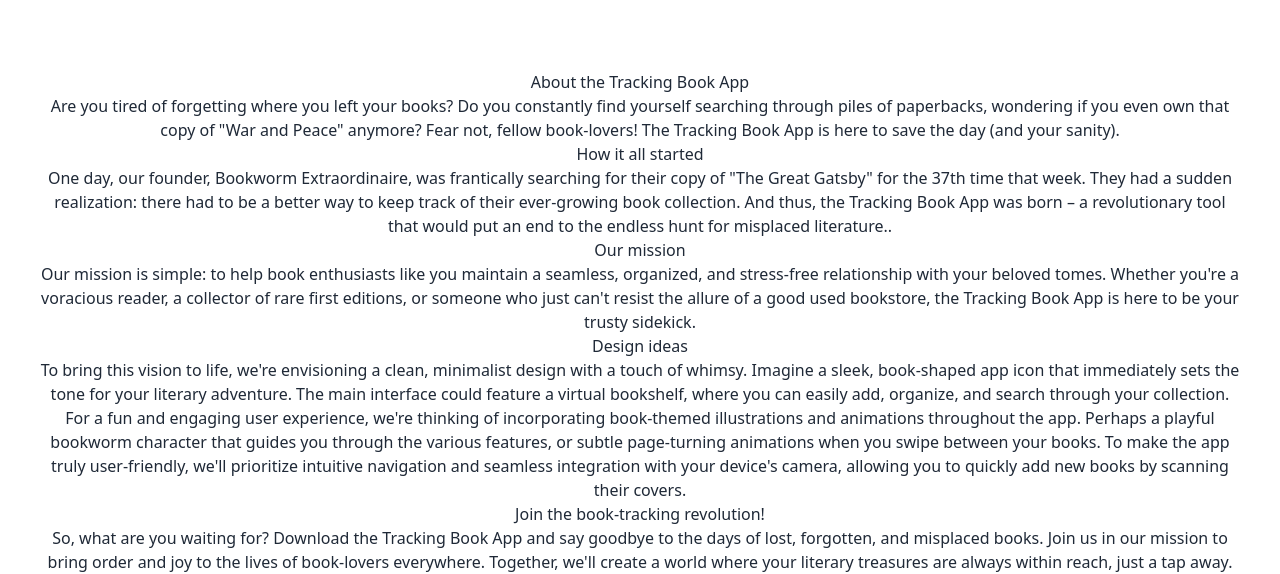
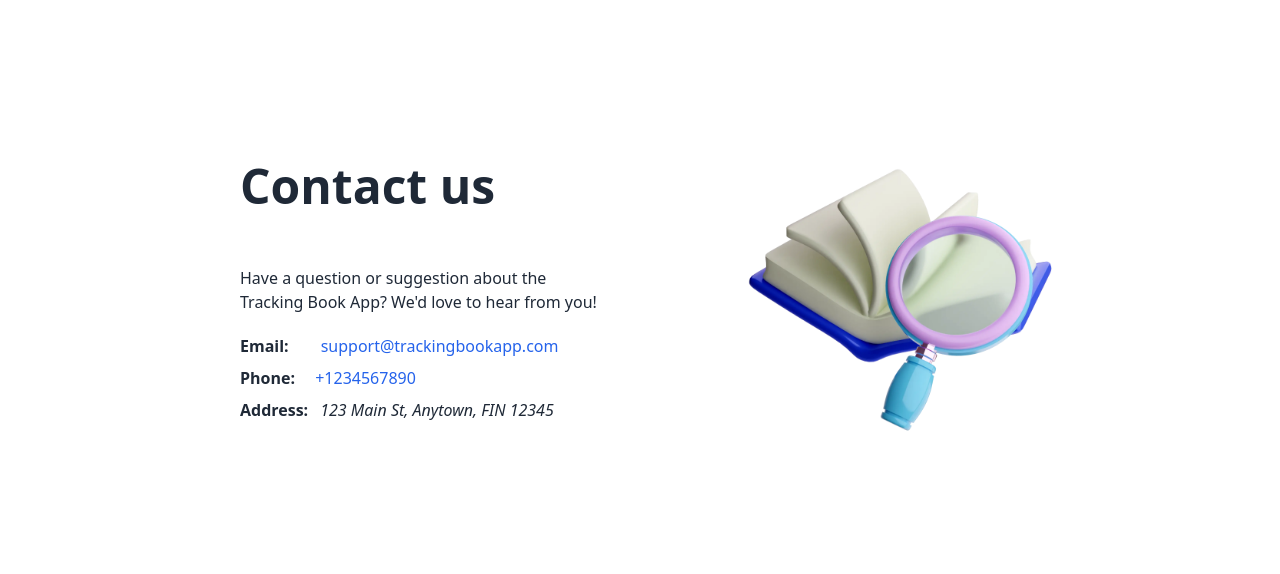
Before and after one commit to IsaMoXer/My-books-App-demo, a SvelteKit app: page /dashboard/contact in a window 1280 px wide. Shown: the part 210-784 px from the top of the page. Built offline with nearby package versions, Linux system fonts and the light colour scheme; no server answers; the database is empty; sample sign-in values are in the browser's storage.

Commit message:
adding contact and about page, plus trying the hook again

```diff
--- a/src/components/About.svelte
+++ b/src/components/About.svelte
@@ -1,28 +1,13 @@
 <script>
-  let aboutImageUrl = '/images/robert-anasch-McX3XuJRsUM-unsplash.jpg';
+  let aboutImageUrl = '/images/Pile_of_books_3d_icon.png';
 </script>
 
-<!-- <section class="bg-gray-100 py-12 md:py-20">
-  <div class="container mx-auto px-4 flex flex-col md:flex-row items-center justify-between">
-    <div class="md:w-1/2 mb-8 md:mb-0">
-      <img src={aboutImageUrl} alt="About" class="w-full h-auto rounded-lg shadow-lg" />
-    </div>
-    <div class="md:w-1/2 md:pl-8">
-      <h2 class="text-3xl font-bold mb-4">About Our Company</h2>
-      <p class="text-gray-600 mb-6">
-        Lorem ipsum dolor sit amet, consectetur adipiscing elit. Sed ut risus in augue
-        luctus tincidunt. Morbi blandit quam a nisl ullamcorper, vitae finibus eros
-        bibendum.
-      </p>
+<section class="h-auto">
+  <div class="max-w-[960px] text-center my-24 mx-auto flex flex-col md:flex-row justify-center items-center gap-24 p-8">
+    <img src={aboutImageUrl} alt="pile of books in 3D, by pngtree.com" class="max-h-96 h-auto sm:h-96">
+    <div>
+      <h2 class="text-left font-bold text-3xl sm:text-5xl mb-10">About the Tracking Book App</h2>
+      <p class="text-left">Are you tired of forgetting where you left your books? Do you constantly find yourself searching through piles of paperbacks, wondering if you even own that copy of "War and Peace" anymore? Fear not, fellow book-lovers! The Tracking Book App is here to save the day (and your sanity).</p>
     </div>
   </div>
-</section> -->
-<div class="h-screen">
-  <div class="w-[1200px] text-center my-24 mx-auto flex">
-    <img src={aboutImageUrl} alt="pile of books" class="h-96">
-    <div>
-      <h2 class="font-bold">About the Tracking Book App</h2>
-      <p>Are you tired of forgetting where you left your books? Do you constantly find yourself searching through piles of paperbacks, wondering if you even own that copy of "War and Peace" anymore? Fear not, fellow book-lovers! The Tracking Book App is here to save the day (and your sanity).</p>
-    </div>
-  </div>
-</div>
+</section>
--- /dev/null
+++ b/src/components/Contact.svelte
@@ -0,0 +1,25 @@
+<script>
+  let aboutImageUrl = '/images/Magnifying_glass.png';
+</script>
+
+<section class="h-auto">
+  <div class="max-w-[960px] text-center my-24 mx-auto flex flex-col md:flex-row justify-center items-center gap-24 p-8">
+    <div class="flex flex-col gap-4 sm:pl-12">
+      <h2 class="text-left font-bold text-3xl sm:text-5xl mb-10">Contact us</h2>
+      <p class="text-left">Have a question or suggestion about the Tracking Book App? We'd love to hear from you!</p>
+      <ul class="text-left leading-8">
+        <li>
+          <strong>Email: </strong><a href="mailto:isamoher@hotmail.com" class="text-blue-600 hover:text-blue-800 ml-8">support@trackingbookapp.com</a>
+        </li>
+        <li>
+          <strong>Phone: </strong>
+          <a href="tel:+1234567890" class="text-blue-600 hover:text-blue-800 ml-4">+1234567890</a>
+        </li>
+        <li>
+          <strong>Address: </strong><address class="inline-block ml-3">123 Main St, Anytown, FIN 12345</address>
+        </li>
+      </ul>
+    </div>
+    <img src={aboutImageUrl} alt="book with magnifying glass in 3D, by pngtree.com" class="h-auto max-h-96 sm:h-96">
+  </div>
+</section>
--- a/src/components/ModalFav.svelte
+++ b/src/components/ModalFav.svelte
@@ -17,13 +17,13 @@
 </script>
 <svelte:window on:keydown|preventDefault={handleEscape}/>
  <!-- Favourites div -->
-<div class="fixed inset-0 flex items-center justify-center z-10">
-  <div class="w-full max-w-2xl bg-btn-blue p-16 pt-0 rounded-lg shadow-xl text-slate-100">
-    <button class="relative top-0 right-[-34rem] text-5xl text-black cursor-pointer" on:click={toggleModal}>&times;</button>
+<div class="fixed inset-0 flex items-center justify-center z-10 flex-1 px-8 mx-auto">
+  <div class="w-full max-w-2xl bg-btn-blue p-12 pt-0 rounded-lg shadow-xl text-slate-100 relative">
+    <button class="absolute top-2 right-8 text-5xl text-black cursor-pointer" on:click={toggleModal}>&times;</button>
 
     <!-- Book list -->
     <div class="flex flex-col gap-2 max-h-screen overflow-y-auto" style="scrollbar-width: none;">
-    <img src="/images/hearts.png" alt="Logo" class="w-32 h-auto m-auto pb-4">
+      <img src="/images/hearts.png" alt="Logo" class="w-32 h-auto m-auto py-4">
       <!-- <img src="" alt="book love image"/> -->
       <h1 class="text-center mb-8">YOUR FAVOURITE BOOKS</h1>
 
--- a/src/hooks.server.js
+++ b/src/hooks.server.js
@@ -18,7 +18,11 @@ export async function handle({ event, resolve }) {
   const url = event.url;
   console.log("User from Firebase: ", user);
 
-  /*  if (url.pathname !== "/") {
+  //Possible solution to the infite loop after logging in in production
+  // skip auth logic on build to prevent infinite redirection in production mode
+  if (process?.env?.BUILD) return resolve(event);
+
+  if (url.pathname !== "/") {
     if (!user && protectRoutes.find(u => url.pathname.indexOf(u) > -1)) {
       console.log("User not logged in trying to access protected routes!");
       //throw redirect(302, `/?redirect=${url.pathname}`);
@@ -29,11 +33,9 @@ export async function handle({ event, resolve }) {
       console.log("Server side, user logged in trying to accees login page");
       //throw redirect(302, "/dashboard");
     }
-  } */
+  }
 
-  //Possible solution to the infite loop after logging in
-
-  if (url.pathname !== "/") {
+  /* if (url.pathname !== "/") {
     if (!user && protectRoutes.some(u => url.pathname.startsWith(u))) {
       console.log("User not logged in trying to access protected routes!");
       return redirect(302, "/");
@@ -42,7 +44,7 @@ export async function handle({ event, resolve }) {
       console.log("Server side, user logged in trying to accees login page");
       //return redirect(302, "/dashboard");
     }
-  }
+  } */
 
   const response = await resolve(event);
 
--- a/src/routes/dashboard/+page.svelte
+++ b/src/routes/dashboard/+page.svelte
@@ -25,8 +25,9 @@
     edBook = {}
     showBookView =  false;
   }
+</script>
 
-</script>
+
 <!-- {#if !$authStore.loading} -->
 <div class="flex h-auto">
   {#if !showBookView}
--- a/src/routes/dashboard/contact/+page.svelte
+++ b/src/routes/dashboard/contact/+page.svelte
@@ -1,4 +1,12 @@
-  <div class="w-[1200px] text-center my-24 mx-auto">
+<script>
+  import Contact from "../../../components/Contact.svelte";
+</script>
+
+<Contact />
+
+
+
+<!-- <div class="w-[1200px] text-center my-24 mx-auto">
   <h2 class="">About the Tracking Book App</h2>
   <p>Are you tired of forgetting where you left your books? Do you constantly find yourself searching through piles of paperbacks, wondering if you even own that copy of "War and Peace" anymore? Fear not, fellow book-lovers! The Tracking Book App is here to save the day (and your sanity).</p>
 
@@ -15,4 +23,4 @@
 
     <h2 class="">Join the book-tracking revolution!</h2>
     <p>So, what are you waiting for? Download the Tracking Book App and say goodbye to the days of lost, forgotten, and misplaced books. Join us in our mission to bring order and joy to the lives of book-lovers everywhere. Together, we'll create a world where your literary treasures are always within reach, just a tap away.</p>
-  </div>
+</div> -->
```
Also changed, not shown: static/images/Magnifying_glass.png (added), vercel.json, 1 other file (tests, documents, lock files or other folders). Lines whose indentation alone changed are shown as unchanged.
